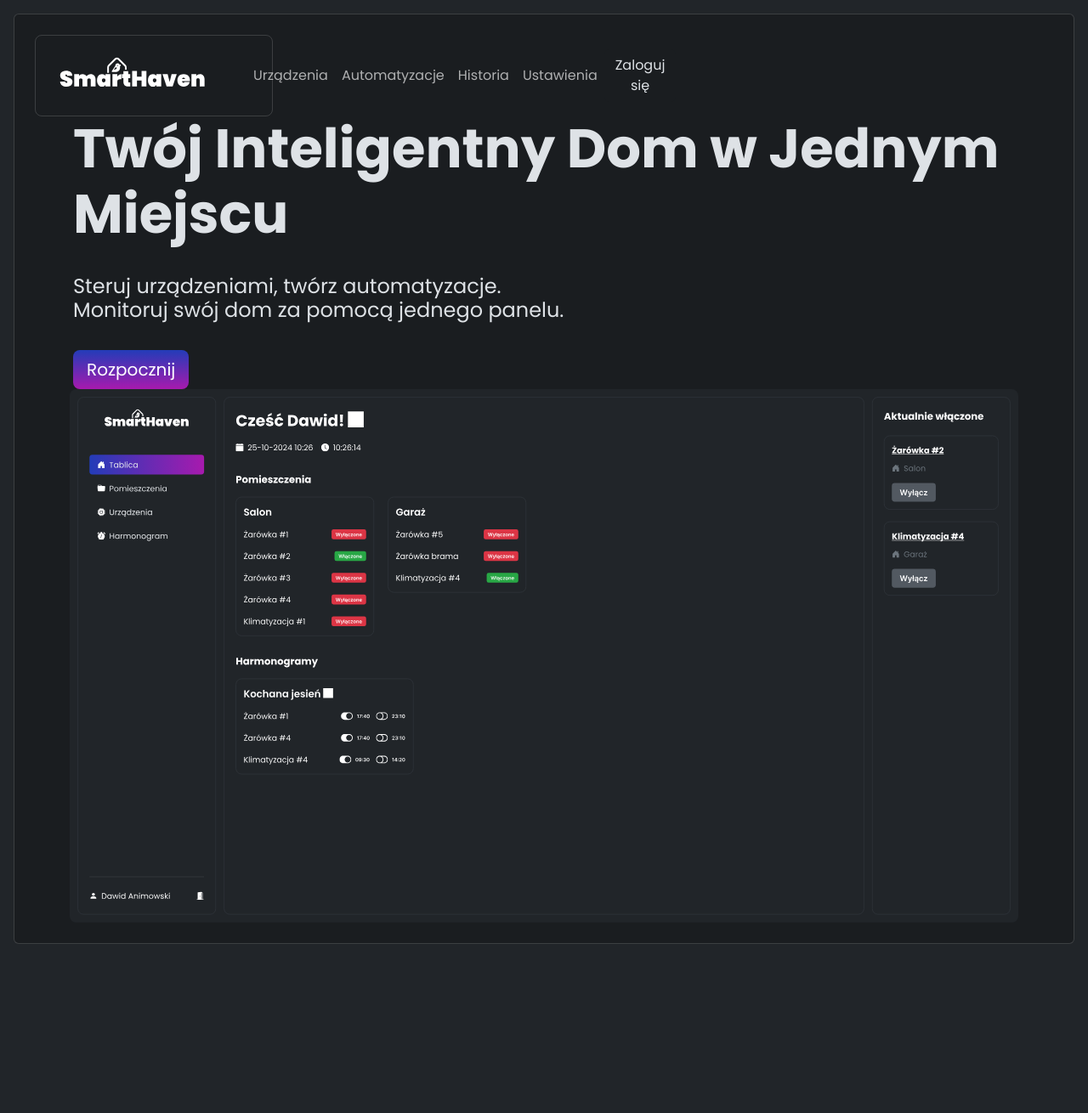
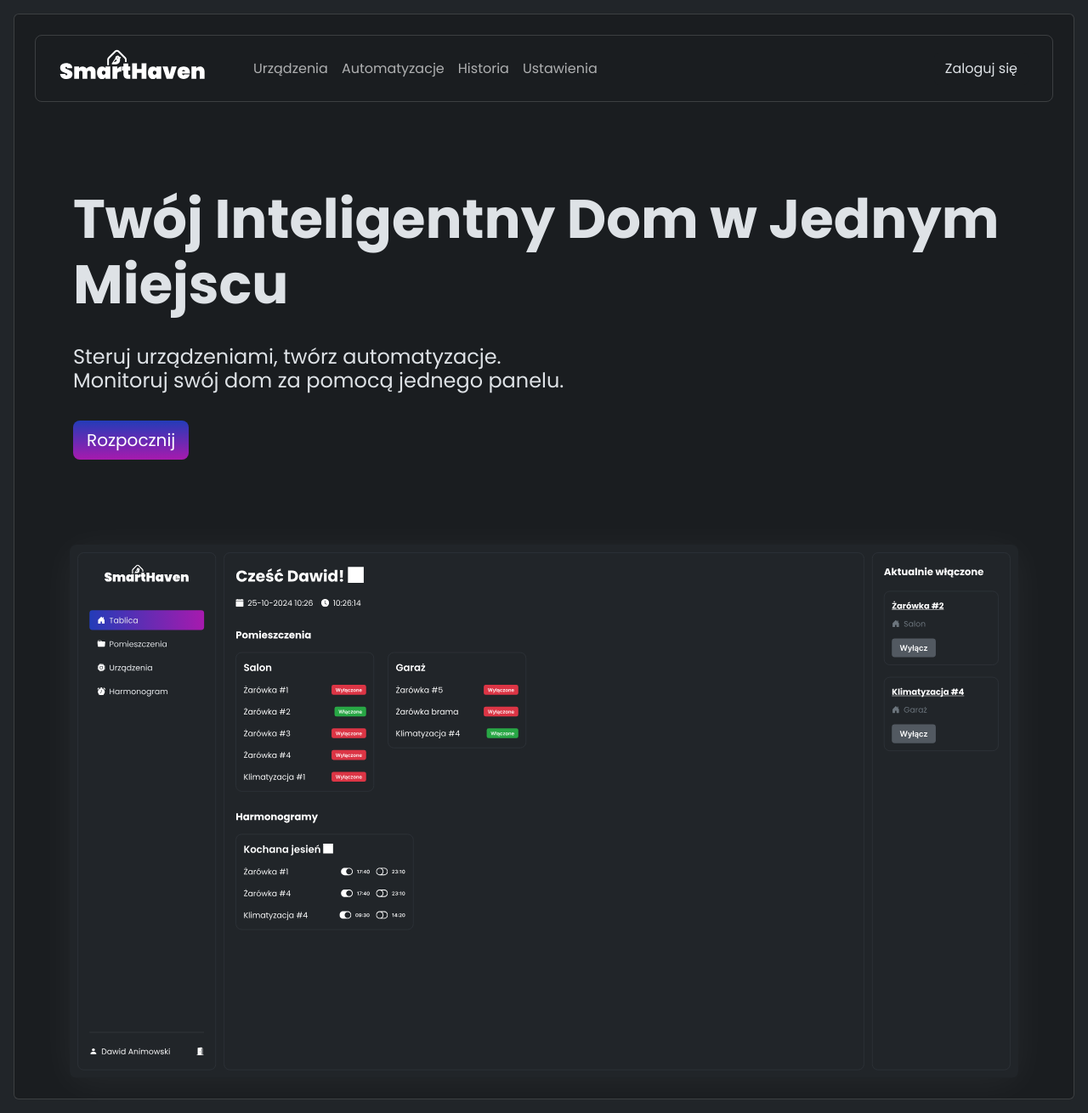
Before and after one commit to Jakub-Rudnik/SmartHaven, a PHP site: page / in a window 1280 px wide. Shown: the whole page at 85% size. Before the commit the page ends 1111 px from the top, so only its background shows below. Run offline with PHP 8.4, Linux system fonts and the light colour scheme.

Commit message:
feat: hero section

```diff
--- a/styles/main.scss
+++ b/styles/main.scss
@@ -41,16 +41,17 @@ body {
   font-family: "Poppins", 'sans-serif' !important;
 }
 
-.navbar {
-  width: min-content;
-}
-
-
 .devices {
   grid-template-columns: 1fr;
 }
 
+.dashboard-svg {
+  box-shadow: 0 5px 45px 0 rgba(255, 255, 255, 0.05);
+}
 
+.hero {
+  padding: 50px 0;
+}
 
 @import "../node_modules/bootstrap/scss/bootstrap.scss";
 
@@ -70,11 +71,13 @@ body {
   }
 }
 
-@include media-breakpoint-up(xl) {
-  .navbar {
-    width: 280px !important;
+@include media-breakpoint-up(lg) {
+  .hero {
+    padding: 100px 0;
+  }
 }
 
+@include media-breakpoint-up(xl) {
   .devices {
     grid-template-columns: 1fr 1fr 1fr;
   }
```
Also changed, not shown: styles/main.css, 1 other file. Lines whose indentation alone changed are shown as unchanged.
